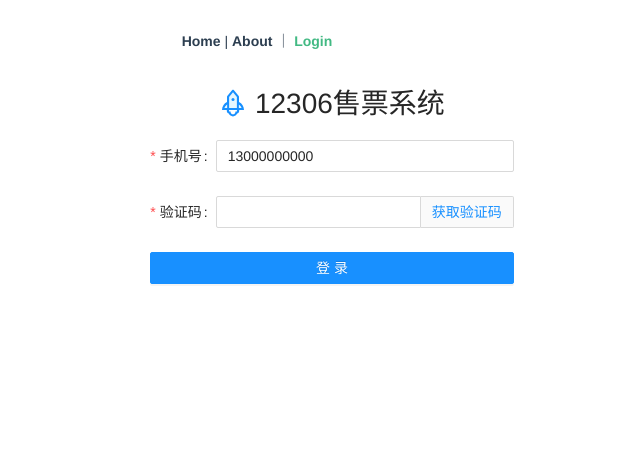
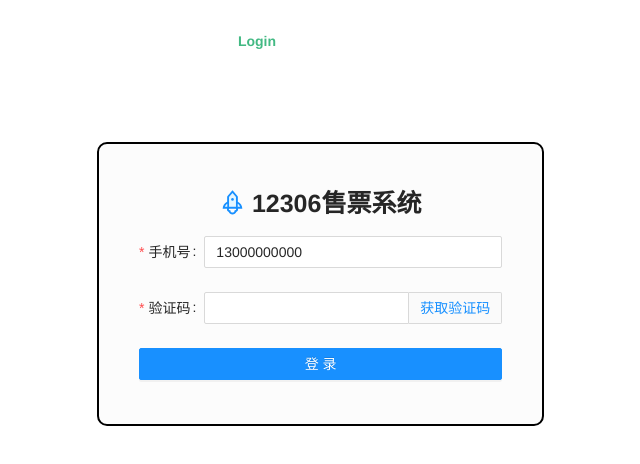
Before and after one commit to chellywoo/12306train, a Vue app in the folder web/: page /login in a window 1280 px wide. Shown: the top 464 px of the page, without its empty margins (383-1023 px from the left). Built offline with nearby package versions, Linux system fonts and the light colour scheme.

Commit message:
修改界面，使得与甲哇的一致，但是保留了原来的导航界面

```diff
--- a/web/src/App.vue
+++ b/web/src/App.vue
@@ -1,7 +1,7 @@
 <template>
   <nav>
-    <router-link to="/">Home</router-link> |
-    <router-link to="/about">About</router-link> ｜
+<!--    <router-link to="/">Home</router-link> |-->
+<!--    <router-link to="/about">About</router-link> ｜-->
     <router-link to="/login">Login</router-link>
   </nav>
   <router-view/>
--- a/web/src/views/LoginView.vue
+++ b/web/src/views/LoginView.vue
@@ -1,6 +1,6 @@
 <template>
   <a-row class="LoginView">
-  <a-col :span="4.5" :offset="10" class="login-main">
+  <a-col :span="4.5" :offset="9" class="login-main">
     <h1 style="text-align: center"><rocket-two-tone />&nbsp;12306售票系统</h1>
 
     <a-form
@@ -61,3 +61,17 @@
   },
 });
 </script>
+
+<style>
+.login-main h1 {
+  font-size: 25px;
+  font-weight: bold;
+}
+.login-main {
+  margin-top: 60px;
+  padding: 40px 40px 20px;
+  border: 2px solid black;
+  border-radius: 10px;
+  background-color: #fcfcfc;
+}
+</style>
```
